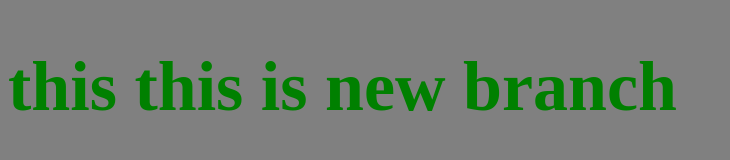
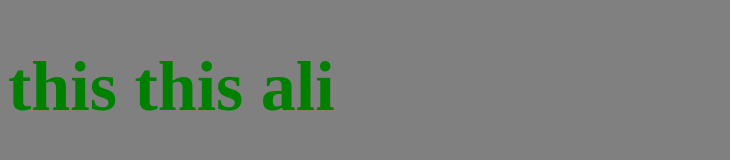
Before and after one commit to adelaaly/myproject-, a plain HTML site: page index.html in a window 1280 px wide. Shown: the whole page, without its empty margins (0-730 px from the left). Drawn offline with Linux system fonts and the light colour scheme.

Commit message:
just for practice

```diff
--- a/index.html
+++ b/index.html
@@ -8,7 +8,7 @@
 
 </head>
 <body>
-   <h1>this this is new branch </h1>
+   <h1>this this ali </h1>
 
    <script src="app.js"></script>
 </body>
```
